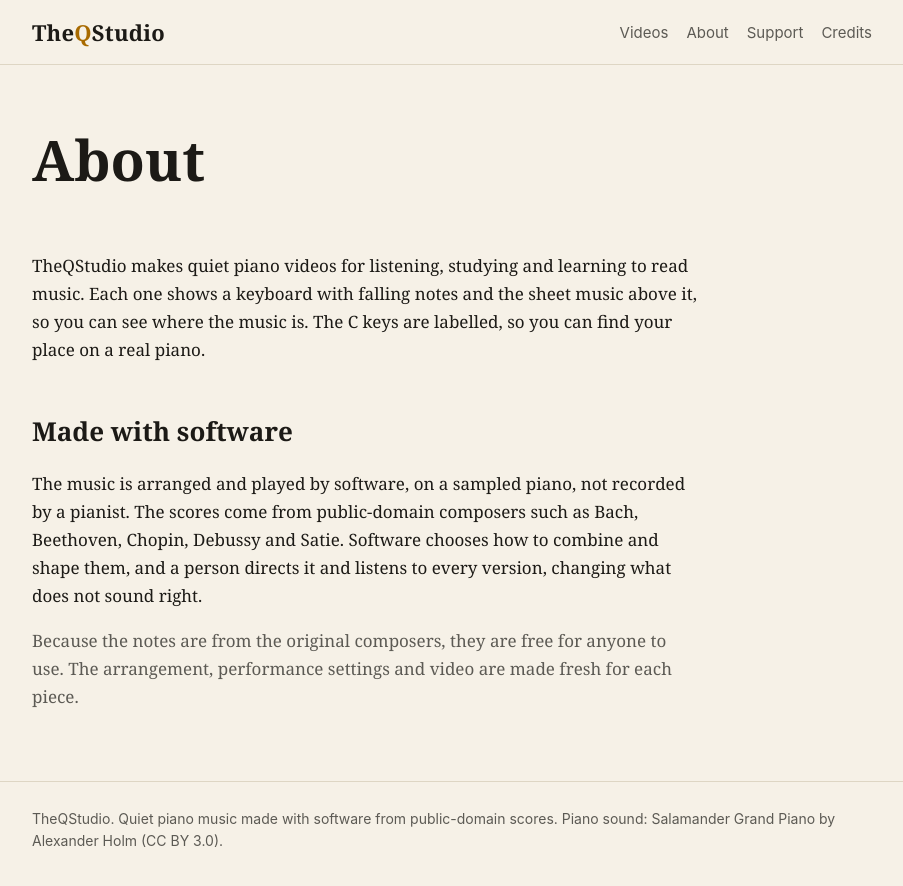
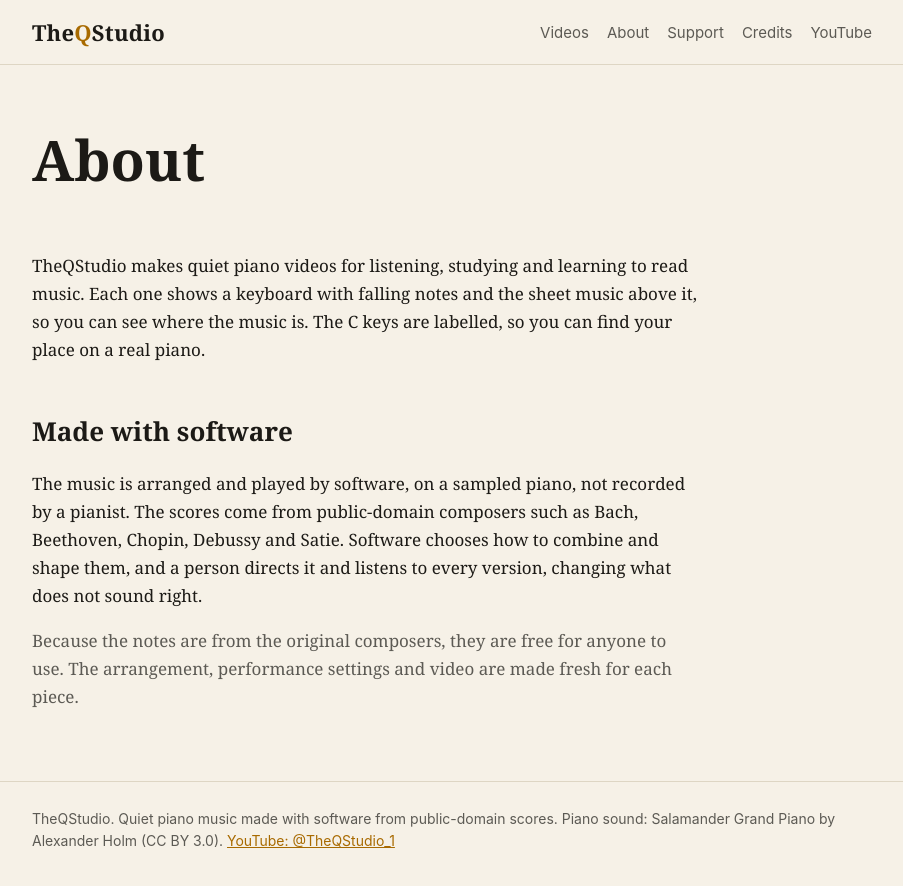
Before and after one commit to TheQStudio/theqstudio.github.io, a plain HTML site: page about.html in a window 1280 px wide. Shown: the whole page, without its empty margins (188-1091 px from the left). Drawn offline with Linux system fonts and the light colour scheme.

Commit message:
Add YouTube channel link

```diff
--- a/about.html
+++ b/about.html
@@ -4,11 +4,11 @@
 <meta name="robots" content="index,follow"><meta name="referrer" content="no-referrer">
 <link rel="stylesheet" href="style.css"></head><body>
 <header><div class="wrap"><a class="brand" href="index.html">The<b>Q</b>Studio</a>
-<nav><a href="index.html#videos">Videos</a><a href="about.html">About</a><a href="support.html">Support</a><a href="credits.html">Credits</a></nav></div></header>
+<nav><a href="index.html#videos">Videos</a><a href="about.html">About</a><a href="support.html">Support</a><a href="credits.html">Credits</a><a href="https://www.youtube.com/@TheQStudio_1" rel="noopener">YouTube</a></nav></div></header>
 <main class="wrap">
 <section class="hero"><h1>About</h1></section>
 <p>TheQStudio makes quiet piano videos for listening, studying and learning to read music. Each one shows a keyboard with falling notes and the sheet music above it, so you can see where the music is. The C keys are labelled, so you can find your place on a real piano.</p>
 <h2 class="s">Made with software</h2>
 <p>The music is arranged and played by software, on a sampled piano, not recorded by a pianist. The scores come from public-domain composers such as Bach, Beethoven, Chopin, Debussy and Satie. Software chooses how to combine and shape them, and a person directs it and listens to every version, changing what does not sound right.</p>
 <p class="muted">Because the notes are from the original composers, they are free for anyone to use. The arrangement, performance settings and video are made fresh for each piece.</p>
-</main><footer><div class="wrap">TheQStudio. Quiet piano music made with software from public-domain scores. Piano sound: Salamander Grand Piano by Alexander Holm (CC BY 3.0).</div></footer></body></html>
+</main><footer><div class="wrap">TheQStudio. Quiet piano music made with software from public-domain scores. Piano sound: Salamander Grand Piano by Alexander Holm (CC BY 3.0). <a href="https://www.youtube.com/@TheQStudio_1" rel="noopener">YouTube: @TheQStudio_1</a></div></footer></body></html>
```
Also changed, not shown: credits.html (+2 -2 lines), index.html (+2 -2 lines), support.html (+2 -2 lines), videos/moonlit-gymnopedie.html (+2 -2 lines).
